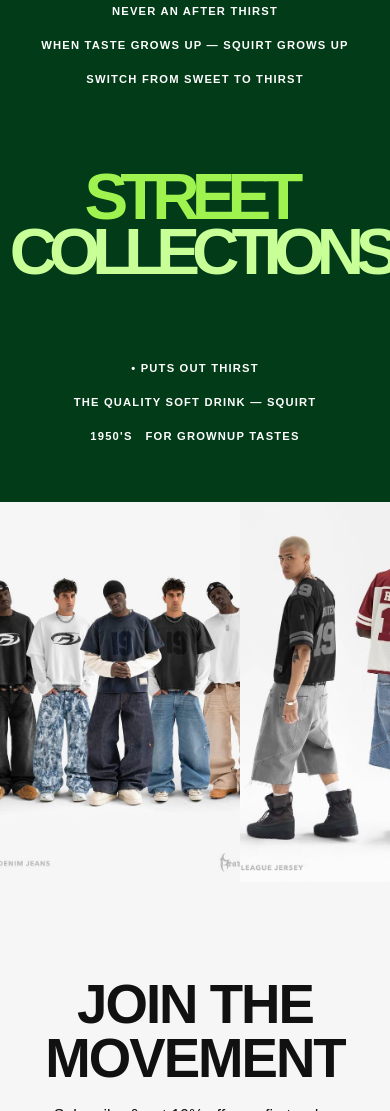
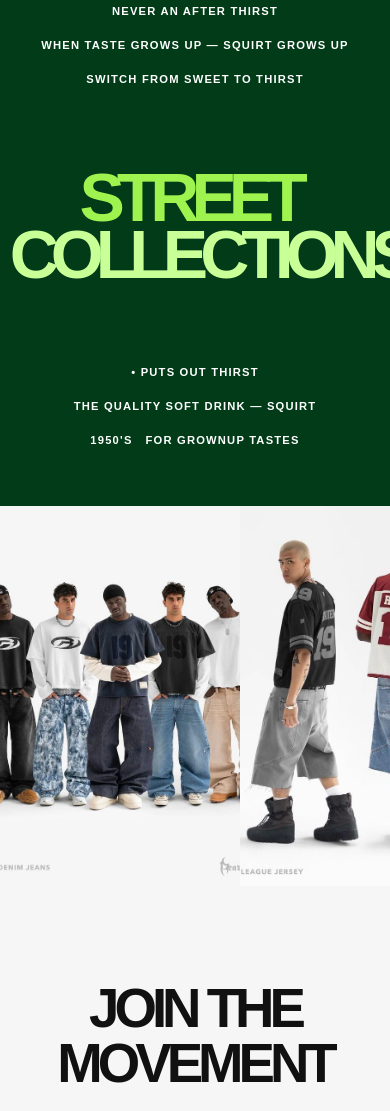
Before and after one commit to CheeseCode1001/Spark-Collection, a plain HTML site: page index.html in a window 390 px wide. Shown: the part 8359-9470 px from the top of the page. Drawn offline with Linux system fonts and the light colour scheme; a web font is replaced by a local one.

Commit message:
made minor adjustments

```diff
--- a/css/landing-page.css
+++ b/css/landing-page.css
@@ -683,7 +683,7 @@ a {
 .newsletter h2 {
   font-size: clamp(2.5rem, 8vw, 5.5rem);
   font-weight: 800;
-  letter-spacing: -2px;
+  letter-spacing: -5px;
   text-transform: uppercase;
   margin-bottom: 1rem;
 }
@@ -924,7 +924,7 @@ a {
     font-size: clamp(2rem, 14vw, 15rem);
     letter-spacing: -3px;
     margin-bottom: 1.5rem;
-    margin-left: 40px;
+    margin-left: 20px;
   }
   .category-list a {
     font-size: 1.7rem;
@@ -942,14 +942,14 @@ a {
     font-size: 0.7rem;
   }
   .promo-main {
-    font-size: 4.1rem;
+    font-size: 4.25rem;
   }
 
   /* Newsletter */
   .newsletter h2 {
     font-size: clamp(2.5rem, 14vw, 20rem);
     font-weight: 800;
-    letter-spacing: -2px;
+    letter-spacing: -5px;
     line-height: 1;
     text-transform: uppercase;
     margin-bottom: 1rem;
@@ -962,7 +962,7 @@ a {
     gap: 2rem;
   }
   .newsletter-form input {
-    width: 340px;
+    width: 100%;
     }
     .btn-primary {
       width: 100%;
```
